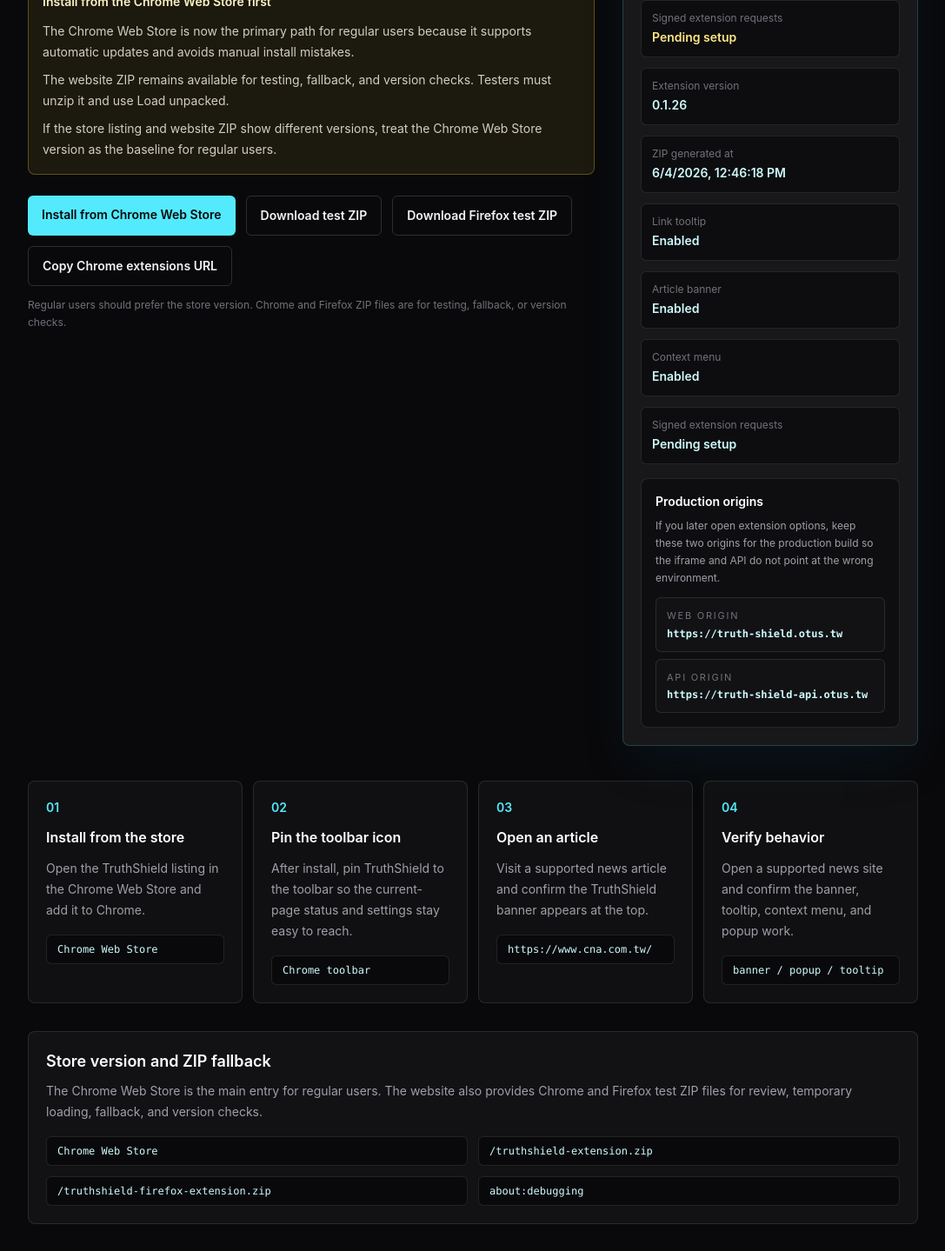
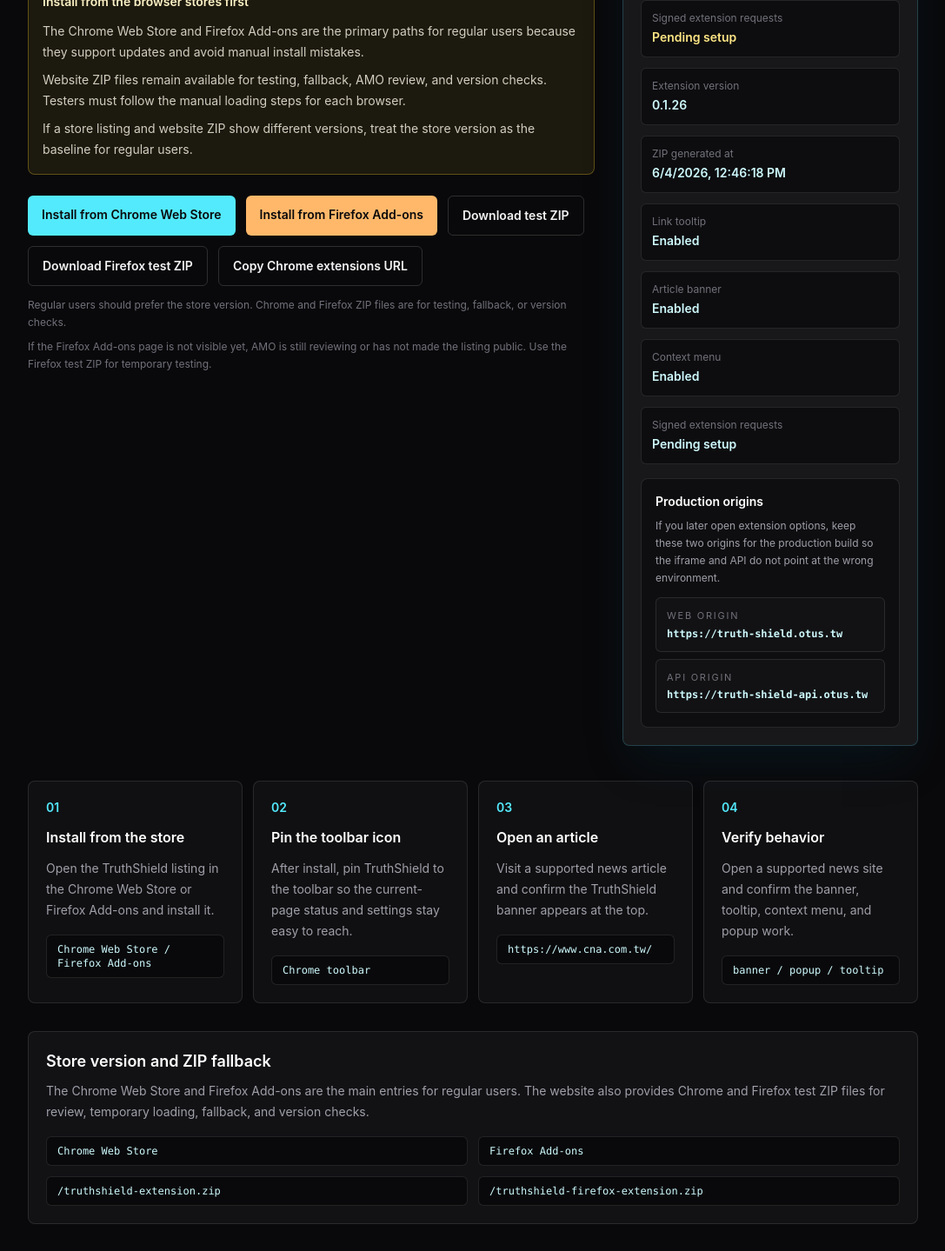
Before and after one commit to q10242/TruthShield-Frontend, a Vue app: page /extension-install in a window 1280 px wide. Shown: the part 520-1959 px from the top of the page at 87% size, without its empty margins (96-1183 px from the left). Built offline with nearby package versions, Linux system fonts and the light colour scheme; no server answers.

Commit message:
Add Firefox Add-ons install entry

```diff
--- a/src/views/ExtensionInstallView.vue
+++ b/src/views/ExtensionInstallView.vue
@@ -10,6 +10,7 @@
 const PRODUCTION_WEB_ORIGIN = 'https://truth-shield.otus.tw'
 const PRODUCTION_API_ORIGIN = 'https://truth-shield-api.otus.tw'
 const CHROME_WEB_STORE_URL = 'https://chromewebstore.google.com/detail/truthshield/liobfmdknkkpbpogdfefmglpgcijmkfk'
+const FIREFOX_ADDONS_URL = 'https://addons.mozilla.org/zh-TW/firefox/addon/truthshield-%E6%96%B0%E8%81%9E%E4%BF%A1%E8%AD%BD%E6%8F%90%E7%A4%BA/'
 const health = ref(null)
 const botConfig = ref(null)
 const extensionVersion = ref('0.1.0')
@@ -22,7 +23,7 @@
   {
     title: t('extensionInstall.stepStoreTitle'),
     description: t('extensionInstall.stepStoreDesc'),
-    code: 'Chrome Web Store',
+    code: 'Chrome Web Store / Firefox Add-ons',
   },
   {
     title: t('extensionInstall.stepPinTitle'),
@@ -125,6 +126,10 @@
   trackEvent('chrome_web_store_click', { feature: 'extension_install' })
 }
 
+function trackFirefoxStoreClick() {
+  trackEvent('firefox_addons_click', { feature: 'extension_install' })
+}
+
 async function copyChromeExtensionsUrl() {
   try {
     await navigator.clipboard?.writeText('chrome://extensions')
@@ -201,6 +206,15 @@
             >
               {{ t('extensionInstall.installStore') }}
             </a>
+            <a
+              class="rounded-md bg-orange-300 px-4 py-3 text-sm font-semibold text-zinc-950 hover:bg-orange-200"
+              :href="FIREFOX_ADDONS_URL"
+              target="_blank"
+              rel="noopener noreferrer"
+              @click="trackFirefoxStoreClick"
+            >
+              {{ t('extensionInstall.installFirefoxStore') }}
+            </a>
             <a class="rounded-md border border-white/15 px-4 py-3 text-sm font-semibold text-zinc-100 hover:border-cyan-300/60 hover:text-cyan-100" href="/truthshield-extension.zip" download @click="trackDownload">
               {{ t('extensionInstall.downloadZip') }}
             </a>
@@ -212,6 +226,7 @@
             </button>
           </div>
           <p class="mt-3 text-xs leading-5 text-zinc-500">{{ copiedChromeUrl ? t('extensionInstall.chromeExtensionsCopied') : t('extensionInstall.storeNote') }}</p>
+          <p class="mt-2 text-xs leading-5 text-zinc-500">{{ t('extensionInstall.firefoxStoreReviewNote') }}</p>
         </div>
 
         <aside class="rounded-lg border border-cyan-300/20 bg-zinc-900 p-5 shadow-2xl shadow-cyan-950/30">
@@ -257,9 +272,9 @@
         <p class="mt-2 text-sm leading-6 text-zinc-400">{{ t('extensionInstall.packageDesc') }}</p>
         <div class="mt-4 grid gap-3 md:grid-cols-2">
           <code class="rounded-md border border-white/10 bg-zinc-950 px-3 py-2 text-xs text-cyan-100">Chrome Web Store</code>
+          <code class="rounded-md border border-white/10 bg-zinc-950 px-3 py-2 text-xs text-cyan-100">Firefox Add-ons</code>
           <code class="rounded-md border border-white/10 bg-zinc-950 px-3 py-2 text-xs text-cyan-100">/truthshield-extension.zip</code>
           <code class="rounded-md border border-white/10 bg-zinc-950 px-3 py-2 text-xs text-cyan-100">/truthshield-firefox-extension.zip</code>
-          <code class="rounded-md border border-white/10 bg-zinc-950 px-3 py-2 text-xs text-cyan-100">about:debugging</code>
         </div>
       </section>
 
```
Also changed, not shown: src/i18n.js.
